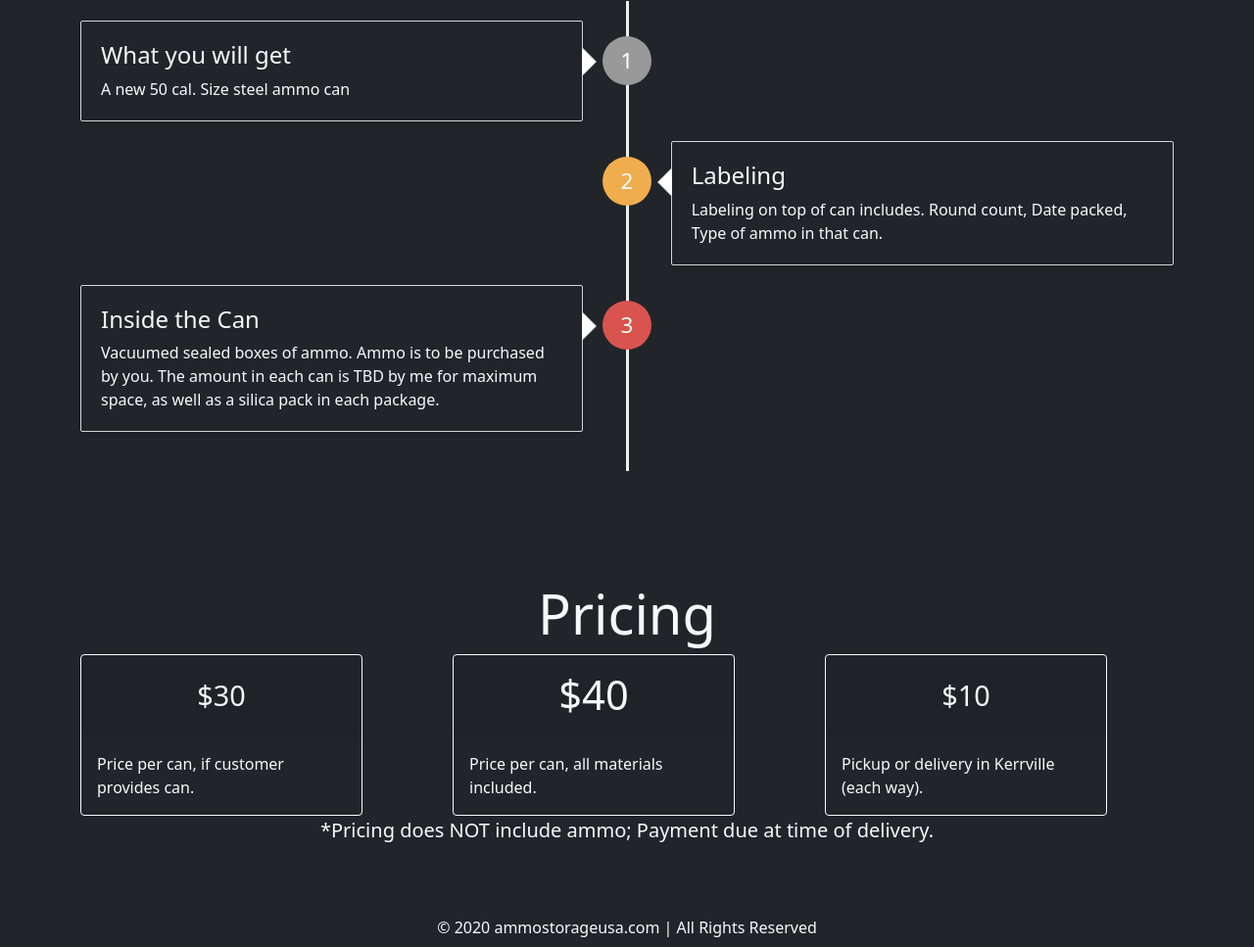
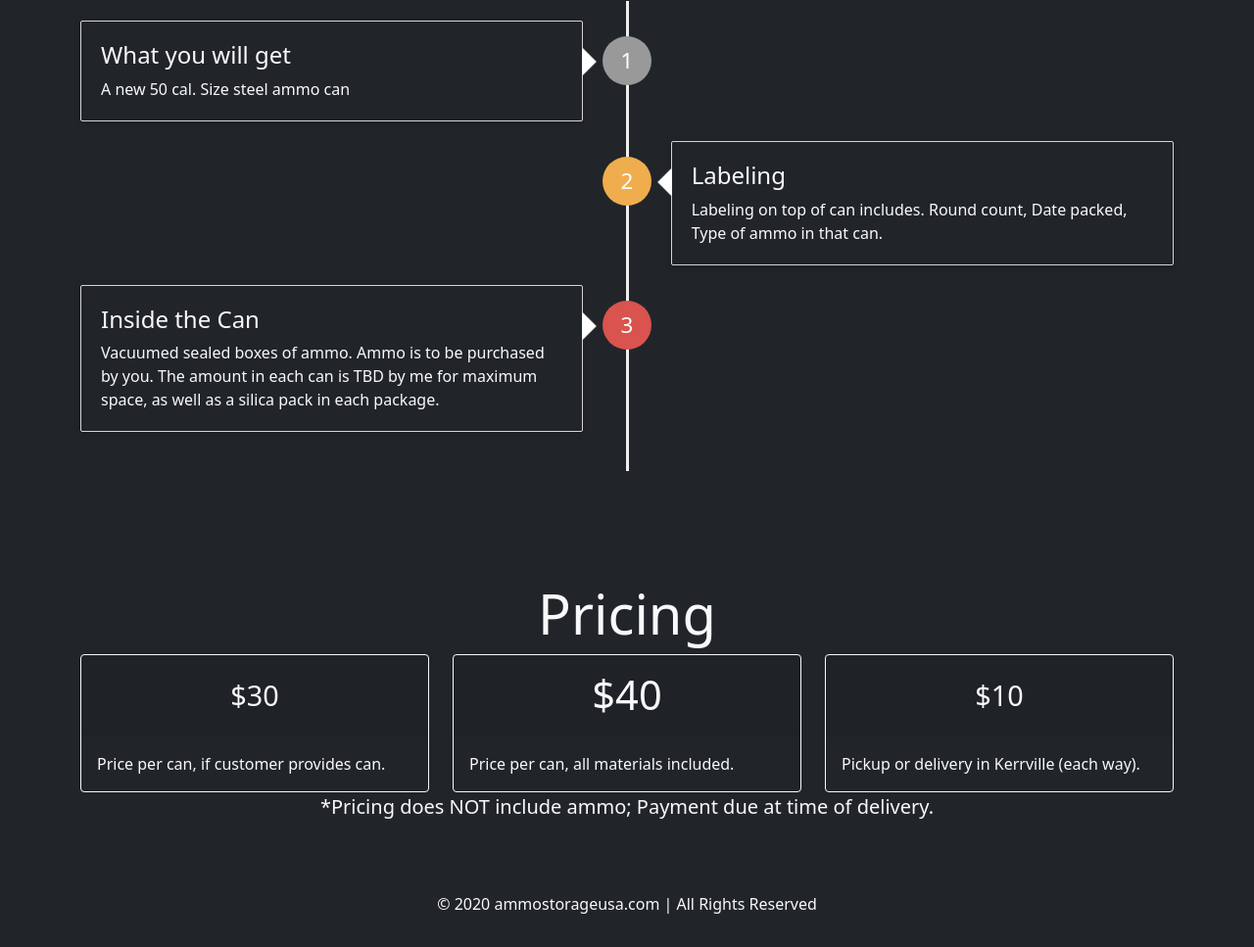
Before and after one commit to johnweland/asu, a website: page index.html in a window 1280 px wide. Shown: the part 923-1890 px from the top of the page at 98% size. After the commit the page ends 1866 px from the top, so only its background shows below. Drawn offline with nearby package versions, Linux system fonts and the light colour scheme.

Commit message:
fixed relative file path

```diff
--- a/index.html
+++ b/index.html
@@ -135,9 +135,9 @@
     <section class="p-5">
         <div class="container">
             <h2 id="pricing" class="display-4 text-center">Pricing</h2>
-            <div class="row row-cols-1 row-cols-md-3 g-4">
+            <div class="row row-cols-1 row-cols-md-3 g-4 d-flex justify-content-center ">
                 <div class="col">
-                    <div class="card h-100 border-light bg-transparent mb-3" style="max-width: 18rem;">
+                    <div class="card h-100 border-light bg-transparent mb-3">
                         <div
                             class="card-header h-100 text-center display-6 d-flex justify-content-center align-items-center">
                             $30</div>
@@ -147,7 +147,7 @@
                     </div>
                 </div>
                 <div class="col">
-                    <div class="card h-100 border-light bg-transparent mb-3" style="max-width: 18rem;">
+                    <div class="card h-100 border-light bg-transparent mb-3">
                         <div
                             class="card-header h-100 text-center display-5 d-flex justify-content-center align-items-center">
                             $40</div>
@@ -157,7 +157,7 @@
                     </div>
                 </div>
                 <div class="col">
-                    <div class="card h-100 border-light bg-transparent mb-3" style="max-width: 18rem;">
+                    <div class="card h-100 border-light bg-transparent mb-3">
                         <div
                             class="card-header h-100 text-center display-6 d-flex justify-content-center align-items-center">
                             $10</div>
--- a/scss/base/_reset.scss
+++ b/scss/base/_reset.scss
@@ -12,11 +12,11 @@ body {
 }
 
 section.bg-dark:first-of-type {
-    background: linear-gradient(180deg, rgba(33,37,41, 1) 2%, rgba(33,37,41, 0.9) 5%, rgba(33,37,41, 0.9) 95%, rgba(33,37,41, 1) 98%), url('/img/topobg.webp');
+    background: linear-gradient(180deg, rgba(33,37,41, 1) 2%, rgba(33,37,41, 0.9) 5%, rgba(33,37,41, 0.9) 95%, rgba(33,37,41, 1) 98%), url('../img/topobg.webp');
     background-size: cover;
 }
 
 section.bg-light:first-of-type {
-    background: linear-gradient(180deg, rgb(248,249,250) 2%, rgba(248,249,250, .8) 5%, rgba(248,249,250, .8) 95%, rgba(248,249,250, 1) 98%), url('/img/topobg.webp');
+    background: linear-gradient(180deg, rgb(248,249,250) 2%, rgba(248,249,250, .8) 5%, rgba(248,249,250, .8) 95%, rgba(248,249,250, 1) 98%), url('../img/topobg.webp');
     background-size: cover;
 }
```
